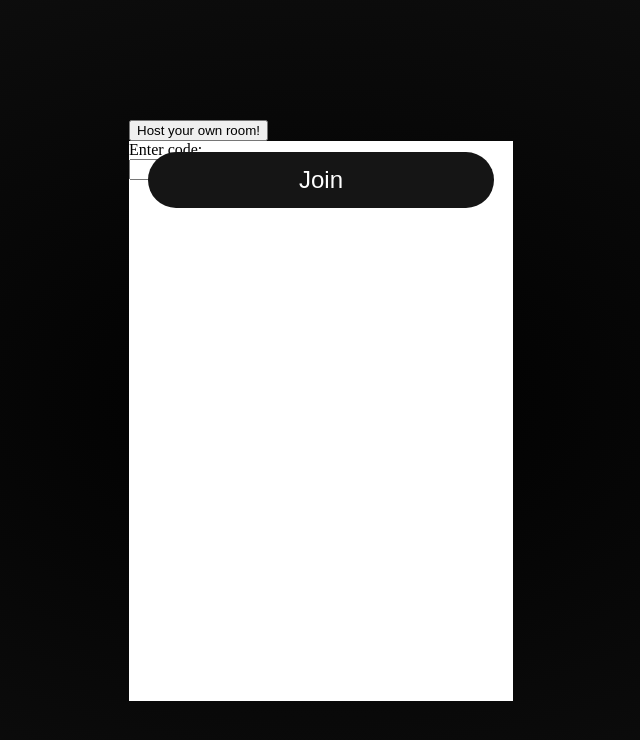
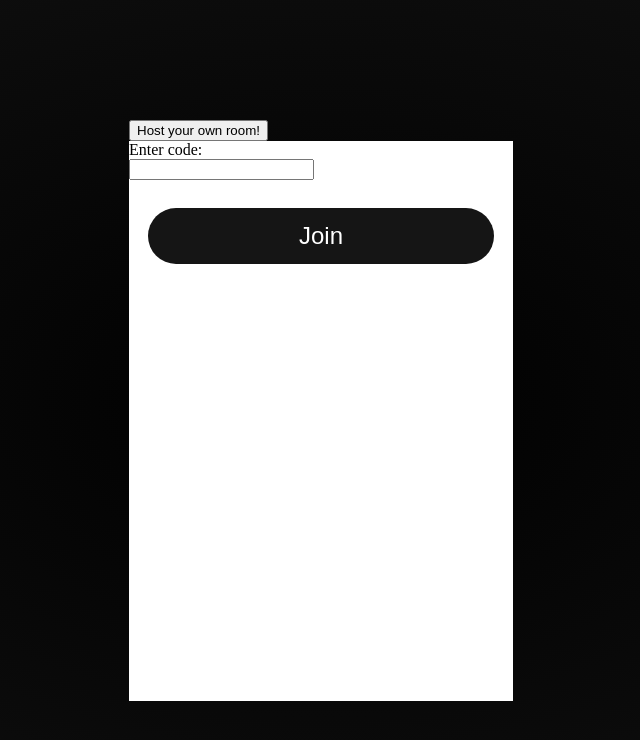
Before and after one commit to Angulorecto/onenight, a plain HTML site: page index.html in a window 1280 px wide. Shown: the whole page, without its empty margins (319-959 px from the left). Drawn offline with Linux system fonts and the light colour scheme.

Commit message:
Update index.css

```diff
--- a/styles/index.css
+++ b/styles/index.css
@@ -20,7 +20,7 @@ body {
   position: relative;
   width: 90%;
   height: 10%;
-  bottom: 5%;
+  top: 5%;
   left: 5%;
   border: none;
 }
```
